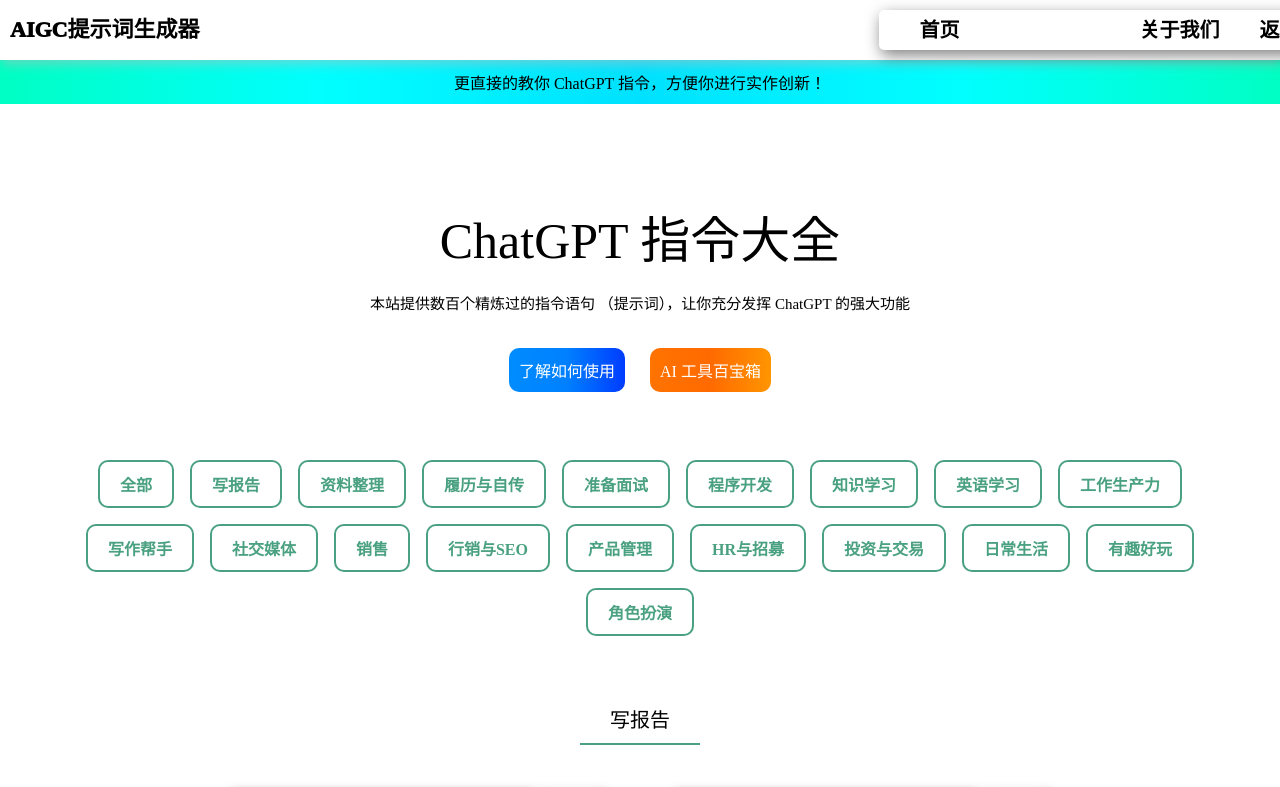
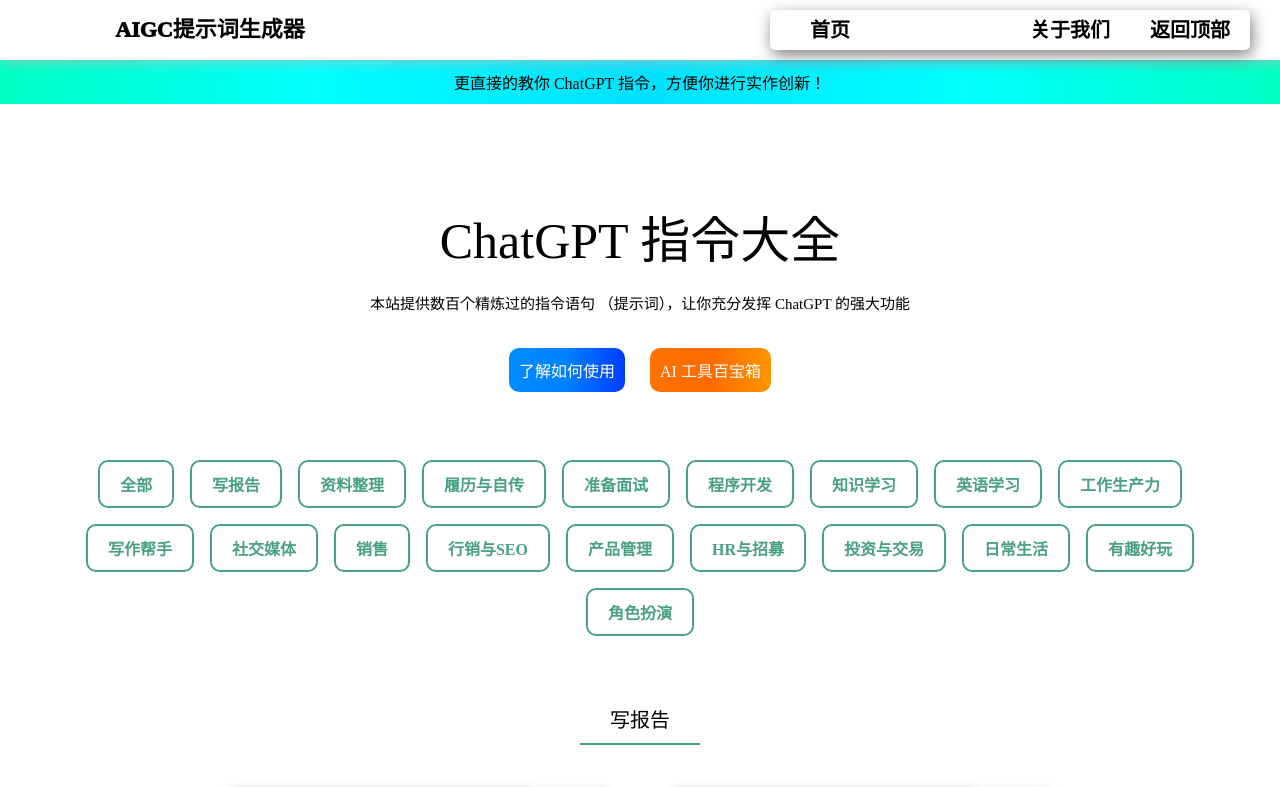
Before and after one commit to kklum520/aigc, a plain HTML site: page index.html in a window 1280 px wide. Shown: the top 787 px of the page. Drawn offline with Linux system fonts and the light colour scheme.

Commit message:
Update index.html

```diff
--- a/index.html
+++ b/index.html
@@ -173,7 +173,7 @@
 	<div style="height: 40px;width: 400px;white-space: nowrap;text-align: center;line-height: 40px;margin-right: 180px;">
 			AIGC提示词生成器
 	</div>
-<div style="position: relative;margin-left: 500px;">
+<div style="position: relative;position: absolute;right: 30px;">
 <ul id="navul">
  <li class="navli">
  <h4>首页</h4>
```
